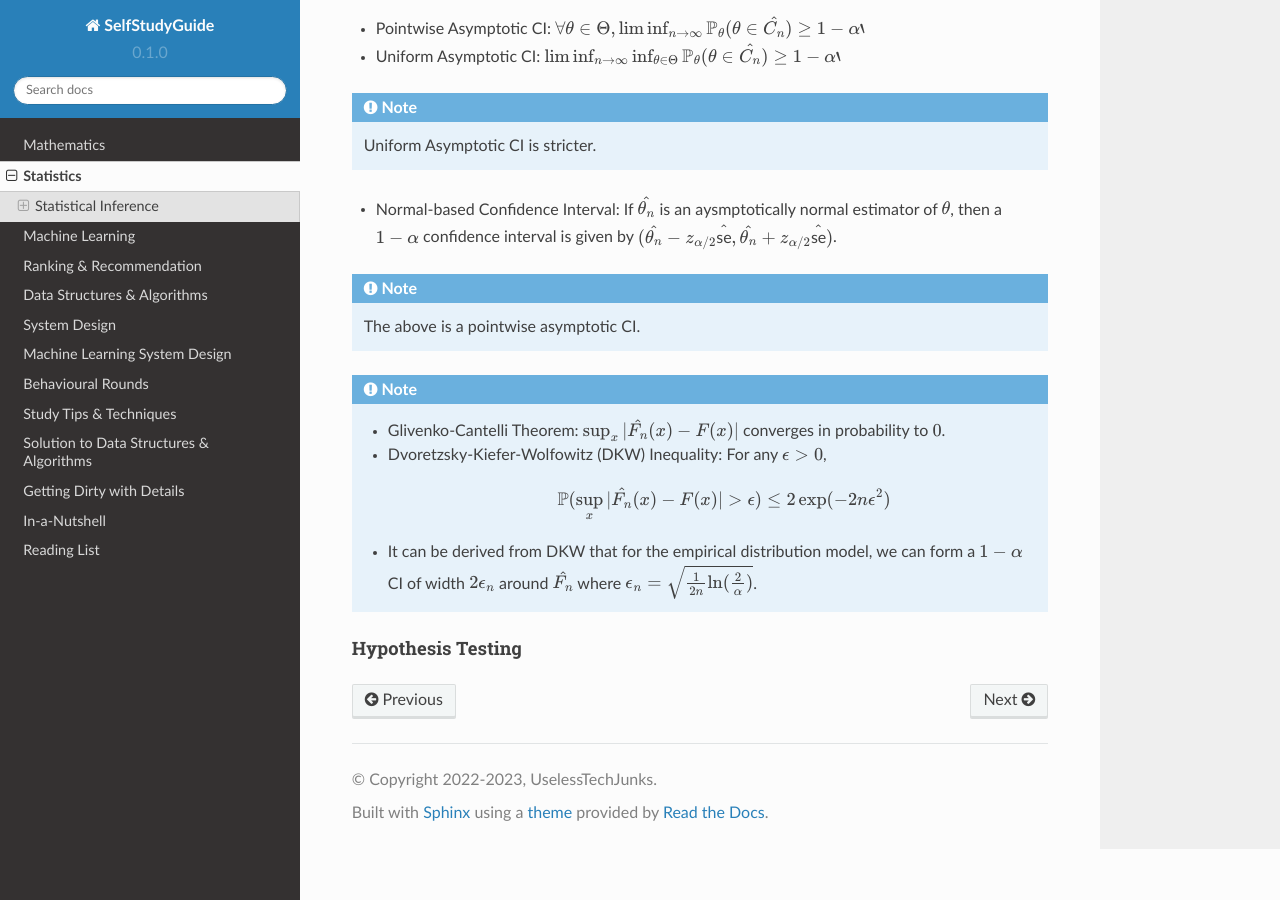
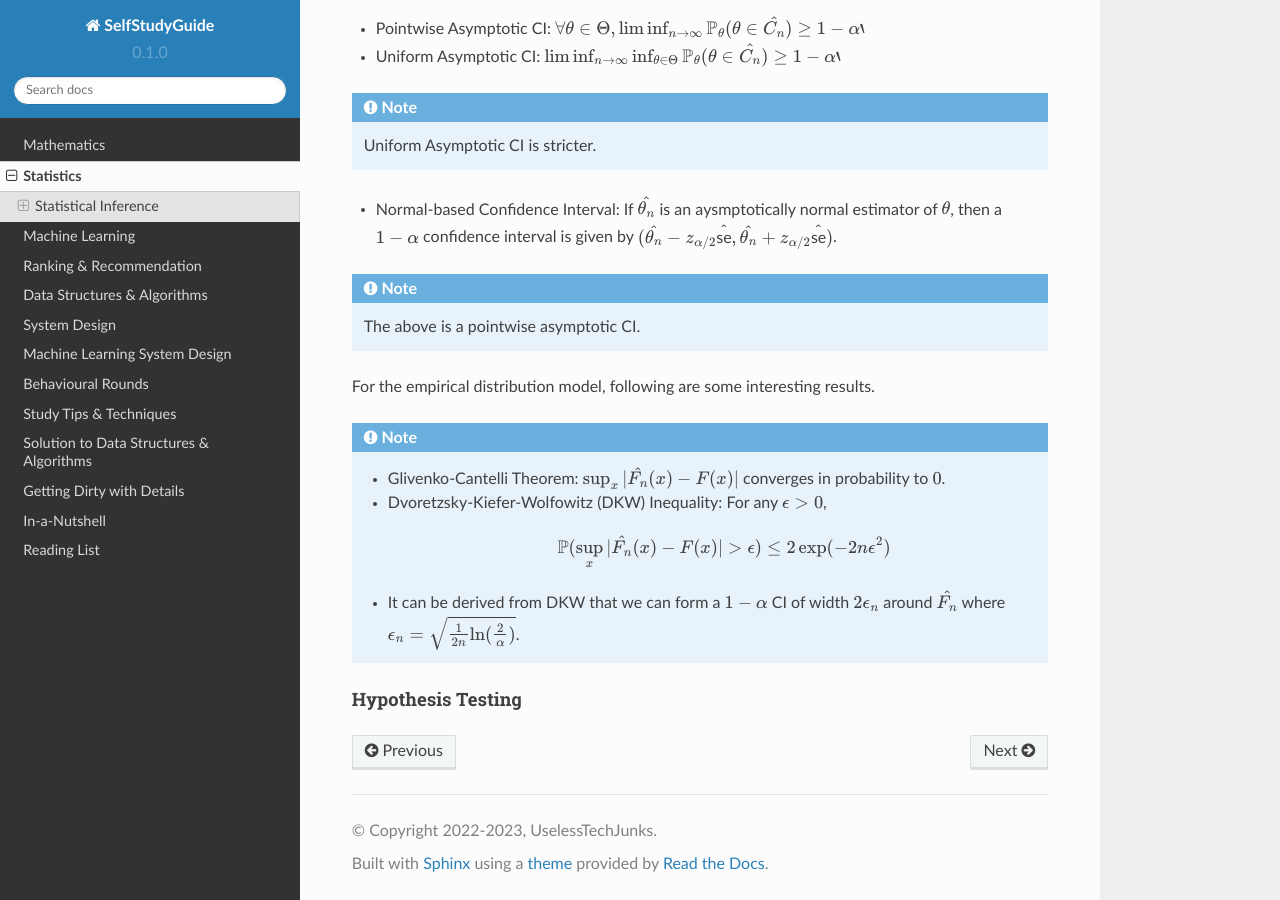
Before and after one commit to uselesstechjunks/leetcode, a Sphinx documentation site: the page built from docs/source/stat.rst, in a window 1280 px wide and 900 px high, scrolled down 4151 px. Built offline with Sphinx 7.4.7 and the Read the Docs theme 2.0.0, drawn with Linux system fonts in a browser that asks for light colours; part of the change alters nothing that is shown.

Commit message:
Update stat.rst

```diff
--- a/docs/source/stat.rst
+++ b/docs/source/stat.rst
@@ -145,6 +145,8 @@ Confidence Set Estimation
 .. note::
     The above is a pointwise asymptotic CI.
 
+For the empirical distribution model, following are some interesting results.
+
 .. note::
     * Glivenko-Cantelli Theorem: :math:`\sup_{x}|\hat{F_n}(x)-F(x)|` converges in probability to :math:`0`.
     * Dvoretzsky-Kiefer-Wolfowitz (DKW) Inequality: For any :math:`\epsilon>0`,
@@ -152,7 +154,7 @@ Confidence Set Estimation
         .. math::
             \mathbb{P}(\sup_x|\hat{F_n}(x)-F(x)|>\epsilon) \le 2\exp(-2n\epsilon^2)
 
-    * It can be derived from DKW that for the empirical distribution model, we can form a :math:`1-\alpha` CI of width :math:`2\epsilon_n` around :math:`\hat{F_n}` where :math:`\epsilon_n=\sqrt{\frac{1}{2n}\ln(\frac{2}{\alpha})}`.
+    * It can be derived from DKW that we can form a :math:`1-\alpha` CI of width :math:`2\epsilon_n` around :math:`\hat{F_n}` where :math:`\epsilon_n=\sqrt{\frac{1}{2n}\ln(\frac{2}{\alpha})}`.
 
 Hypothesis Testing
 ---------------------------------
```
